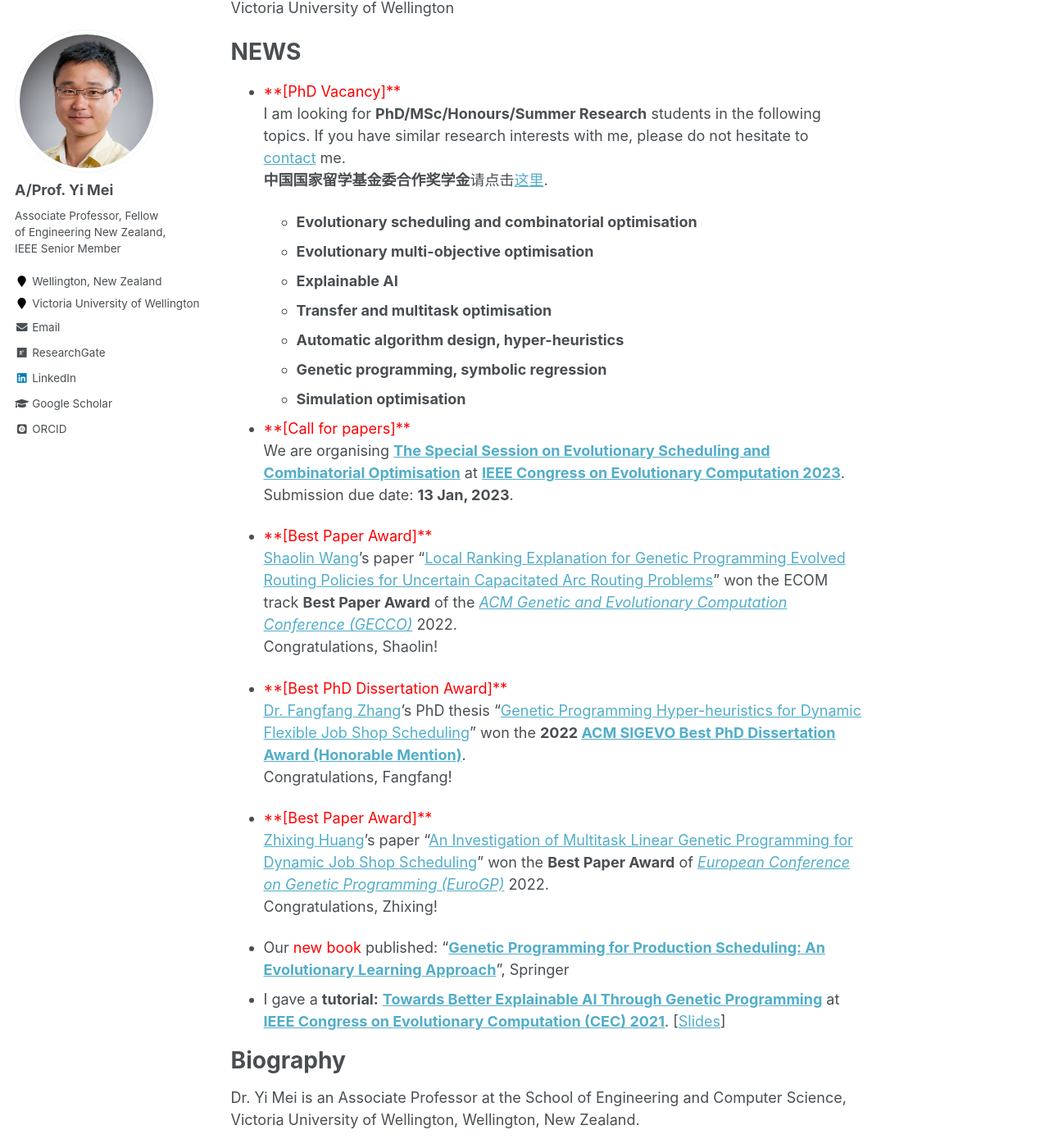
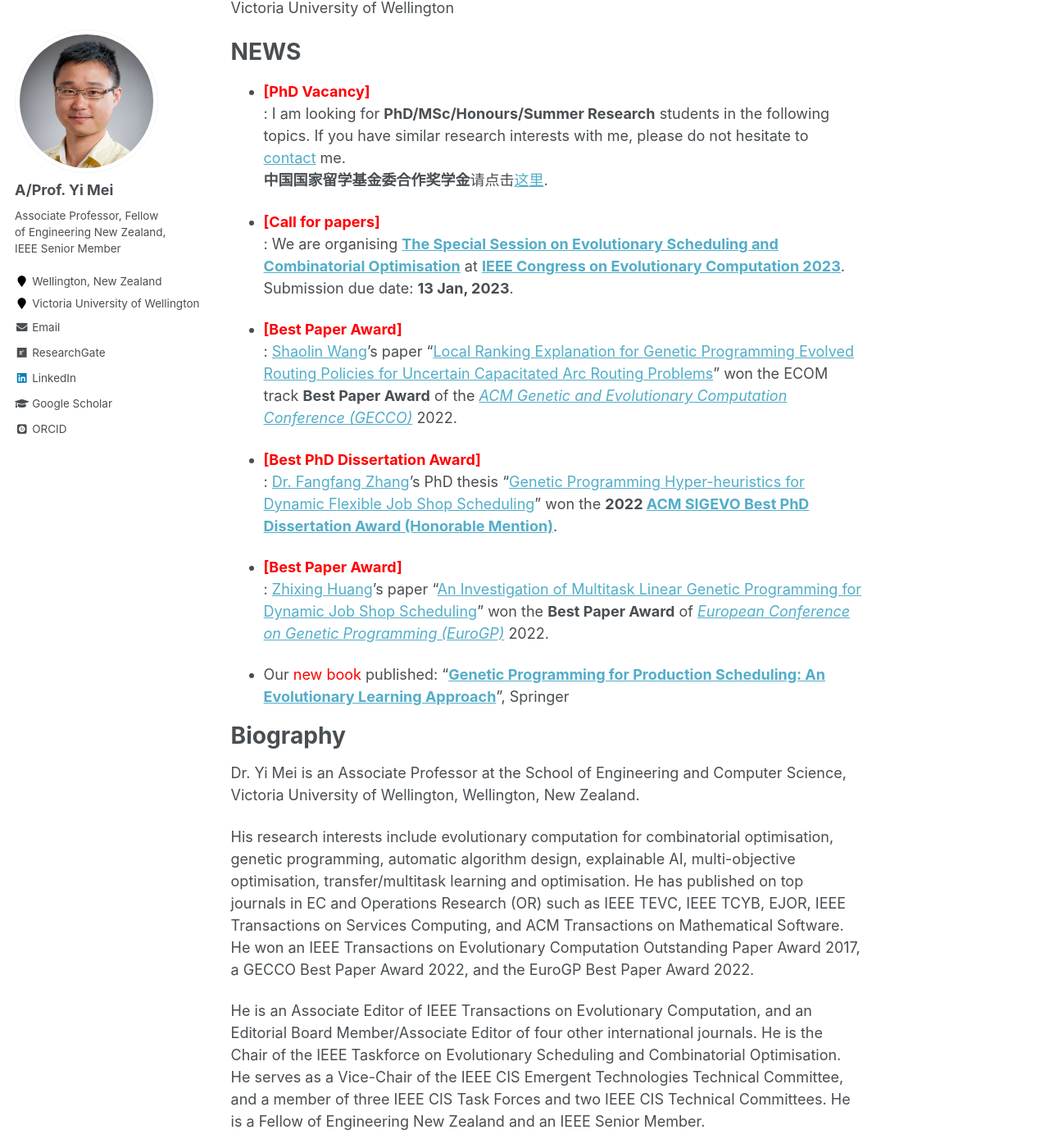
Before and after one commit to yi-mei-ecco/yi-mei-ecco.github.io, a Jekyll site: the page built from _pages/about.md, in a window 1280 px wide and 1400 px high, scrolled down 272 px. Shown: the whole window at 82% size. Built offline with Jekyll 4.4.1, drawn with Linux system fonts in a browser that asks for light colours; some web fonts are replaced.

Commit message:
Update about.md

```diff
--- a/_pages/about.md
+++ b/_pages/about.md
@@ -17,27 +17,17 @@ Victoria University of Wellington
 NEWS
 ======
 
-- <font color="red">**[PhD Vacancy]**</font> I am looking for **PhD/MSc/Honours/Summer Research** students in the following topics. If you have similar research interests with me, please do not hesitate to <a href="#contact">contact</a> me. <br/>
+- <font color="red"><b>[PhD Vacancy]</b></font>: I am looking for **PhD/MSc/Honours/Summer Research** students in the following topics. If you have similar research interests with me, please do not hesitate to <a href="mailto:yi.mei@ecs.vuw.ac.nz">contact</a> me. <br/>
 <b>中国国家留学基金委合作奖学金</b>请点击<a href="/vuw-csc/">这里</a>.
-  - **Evolutionary scheduling and combinatorial optimisation**
-  - **Evolutionary multi-objective optimisation**
-  - **Explainable AI**
-  - **Transfer and multitask optimisation**
-  - **Automatic algorithm design, hyper-heuristics**
-  - **Genetic programming, symbolic regression**
-  - **Simulation optimisation**
-- <font color="red">**[Call for papers]**</font> We are organising <a href="https://meiyi1986.github.io/cec2023-esco/">**The Special Session on Evolutionary Scheduling and Combinatorial Optimisation**</a> at <a href="https://2023.ieee-cec.org/">**IEEE Congress on Evolutionary Computation 2023**</a>. Submission due date: **13 Jan, 2023**.
-- <font color="red">**[Best Paper Award]**</font> <a href="https://ecs.victoria.ac.nz/Main/GradShaolinWang">Shaolin Wang</a>'s paper "<a href="https://meiyi1986.github.io/publication/wang-2022-local/">Local Ranking Explanation for Genetic Programming Evolved Routing Policies for Uncertain Capacitated Arc Routing Problems</a>" won the ECOM track <b>Best Paper Award</b> of the <i><a href="https://gecco-2022.sigevo.org/">ACM Genetic and Evolutionary Computation Conference (GECCO)</a></i> 2022. <br/>
-Congratulations, Shaolin!
+- <font color="red"><b>[Call for papers]</b></font>: We are organising <a href="https://meiyi1986.github.io/cec2023-esco/">**The Special Session on Evolutionary Scheduling and Combinatorial Optimisation**</a> at <a href="https://2023.ieee-cec.org/">**IEEE Congress on Evolutionary Computation 2023**</a>. Submission due date: **13 Jan, 2023**.
+- <font color="red"><b>[Best Paper Award]</b></font>: <a href="https://ecs.victoria.ac.nz/Main/GradShaolinWang">Shaolin Wang</a>'s paper "<a href="https://meiyi1986.github.io/publication/wang-2022-local/">Local Ranking Explanation for Genetic Programming Evolved Routing Policies for Uncertain Capacitated Arc Routing Problems</a>" won the ECOM track <b>Best Paper Award</b> of the <i><a href="https://gecco-2022.sigevo.org/">ACM Genetic and Evolutionary Computation Conference (GECCO)</a></i> 2022.
 <!-- ![](/img/gecco2022_BP_Award_small.png) -->
-- <font color="red">**[Best PhD Dissertation Award]**</font> <a href="https://fangfang-zhang.github.io">Dr. Fangfang Zhang</a>'s PhD thesis "<a href="https://openaccess.wgtn.ac.nz/articles/thesis/Genetic_Programming_Hyper-heuristics_for_Dynamic_Flexible_Job_Shop_Scheduling/16528677/1">Genetic Programming Hyper-heuristics for Dynamic Flexible Job Shop Scheduling</a>" won the <b>2022 <a href="https://sig.sigevo.org/index.html/tiki-index.php?page=SIGEVO+Dissertation+Award#SIGEVO_Dissertation_Award">ACM SIGEVO Best PhD Dissertation Award (Honorable Mention)</a></b>. <br/>
-Congratulations, Fangfang!
-- <font color="red">**[Best Paper Award]**</font> <a href="https://ecs.wgtn.ac.nz/Main/GradZhixingHuang">Zhixing Huang</a>'s paper "<a href="https://meiyi1986.github.io/publication/huang-2022-investigation/">An Investigation of Multitask Linear Genetic Programming for Dynamic Job Shop Scheduling</a>" won the <b>Best Paper Award</b> of <i><a href="http://www.evostar.org/2022/eurogp/">European Conference on Genetic Programming (EuroGP)</a></i> 2022. <br/>
-Congratulations, Zhixing!
+- <font color="red"><b>[Best PhD Dissertation Award]</b></font>: <a href="https://fangfang-zhang.github.io">Dr. Fangfang Zhang</a>'s PhD thesis "<a href="https://openaccess.wgtn.ac.nz/articles/thesis/Genetic_Programming_Hyper-heuristics_for_Dynamic_Flexible_Job_Shop_Scheduling/16528677/1">Genetic Programming Hyper-heuristics for Dynamic Flexible Job Shop Scheduling</a>" won the <b>2022 <a href="https://sig.sigevo.org/index.html/tiki-index.php?page=SIGEVO+Dissertation+Award#SIGEVO_Dissertation_Award">ACM SIGEVO Best PhD Dissertation Award (Honorable Mention)</a></b>.
+- <font color="red"><b>[Best Paper Award]</b></font>: <a href="https://ecs.wgtn.ac.nz/Main/GradZhixingHuang">Zhixing Huang</a>'s paper "<a href="https://meiyi1986.github.io/publication/huang-2022-investigation/">An Investigation of Multitask Linear Genetic Programming for Dynamic Job Shop Scheduling</a>" won the <b>Best Paper Award</b> of <i><a href="http://www.evostar.org/2022/eurogp/">European Conference on Genetic Programming (EuroGP)</a></i> 2022.
 <!-- ![](/img/eurogp2022_BP_certificate.png) -->
 - Our <font color="red">new book</font> published: "<a href="https://link.springer.com/book/10.1007/978-981-16-4859-5"><strong>Genetic Programming for Production Scheduling: An Evolutionary Learning Approach</strong></a>", Springer
 <!-- ![](/img/gp-book-cover.jpg) -->
-- I gave a **tutorial:** <a href="https://meiyi1986.github.io/cec2021-tutorial-xaigp/">**Towards Better Explainable AI Through Genetic Programming**</a> at <a href="https://cec2021.mini.pw.edu.pl">**IEEE Congress on Evolutionary Computation (CEC) 2021**</a>. [<a href="/files/xai-gp.pdf">Slides</a>]
+<!-- - I gave a **tutorial:** <a href="https://meiyi1986.github.io/cec2021-tutorial-xaigp/">**Towards Better Explainable AI Through Genetic Programming**</a> at <a href="https://cec2021.mini.pw.edu.pl">**IEEE Congress on Evolutionary Computation (CEC) 2021**</a>. [<a href="/files/xai-gp.pdf">Slides</a>] -->
 
 
 Biography
```
